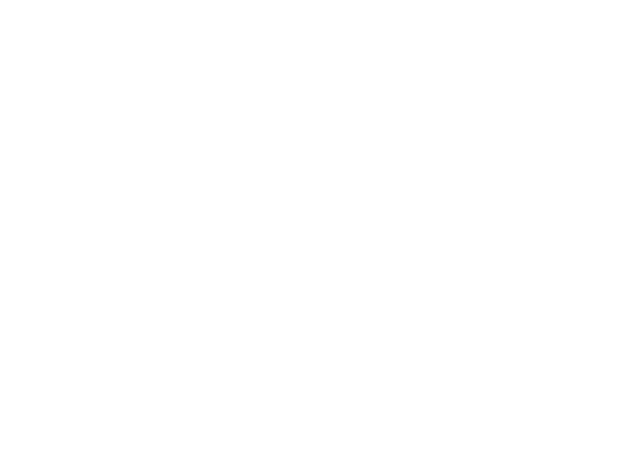
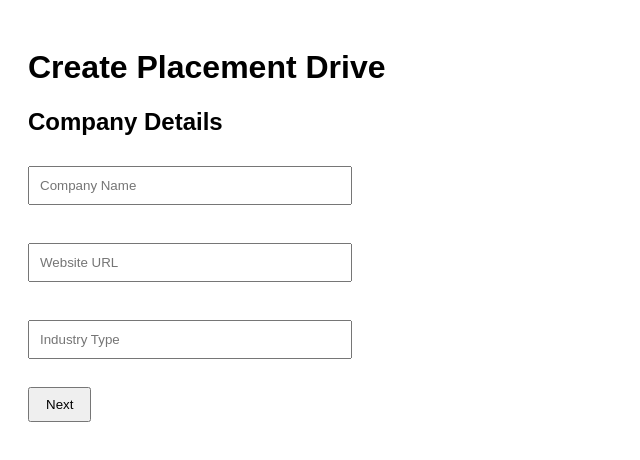
Before and after one commit to ananyaghosal5922-bit/placement-drive-admin, a React (Vite) app: page /edit/1 in a window 1280 px wide. Before the commit this address had no page. Shown: the top 460 px of the page, without its empty margins (0-640 px from the left). Built offline with nearby package versions, Linux system fonts and the light colour scheme.

Commit message:
added edit feature

```diff
--- a/src/pages/DriveDetails.jsx
+++ b/src/pages/DriveDetails.jsx
@@ -1,4 +1,4 @@
-import { useParams } from "react-router-dom";
+import {Link, useParams } from "react-router-dom";
 import useDriveStore from "../store/DriveStore";
 
 function DriveDetails() {
@@ -39,6 +39,10 @@ function DriveDetails() {
       <p>Email: {drive.email}</p>
 
       <p>Deadline: {drive.deadline}</p>
+
+      <Link to={`/edit/${drive.id}`}>
+     <button>Edit</button>
+     </Link>
     </div>
   );
 }
--- a/src/pages/MultistepForm.jsx
+++ b/src/pages/MultistepForm.jsx
@@ -1,4 +1,5 @@
 import { useState } from "react";
+import { useParams, useNavigate } from "react-router-dom";
 import { Formik, Form } from "formik";
 
 import { step1Schema } from "../validation/validation";
@@ -11,11 +12,24 @@ import Step4 from "../components/Step4";
 
 function MultiStepForm() {
   const [step, setStep] = useState(1);
-  const { addDrive } = useDriveStore();
+  const { id } = useParams();
+
+const navigate = useNavigate();
+
+const {
+  drives,
+  addDrive,
+  updateDrive,
+} = useDriveStore();
+
+const existingDrive = drives.find(
+  (drive) => drive.id === Number(id)
+);
 
   return (
     <Formik
-      initialValues={{
+      initialValues={
+         existingDrive || {
         companyName: "",
         website: "",
         industry: "",
@@ -32,12 +46,21 @@ function MultiStepForm() {
       validationSchema={step === 1 ? step1Schema : null}
       onSubmit={(values) => {
         console.log("Submitted!");
+
+        if(existingDrive){
+
+    updateDrive(values);
+
+      }else{
         addDrive({
        id: Date.now(),
       ...values,
      });
+    }
         console.log(values);
         alert("Placement Drive Created Successfully!");
+
+        navigate("/");
       }}
     >
       <Form>
--- a/src/routes/AppRoutes.jsx
+++ b/src/routes/AppRoutes.jsx
@@ -6,19 +6,12 @@ import DriveDetails from "../pages/DriveDetails";
 
 function AppRoutes() {
   return (
-    <Routes>
-      <Route path="/" element={<Dashboard />} />
-
-      <Route
-        path="/create"
-        element={<MultiStepForm />}
-      />
-
-      <Route
-        path="/drive/:id"
-        element={<DriveDetails />}
-      />
-    </Routes>
+      <Routes>
+  <Route path="/" element={<Dashboard />} />
+  <Route path="/create" element={<MultiStepForm />} />
+  <Route path="/drive/:id" element={<DriveDetails />} />
+  <Route path="/edit/:id" element={<MultiStepForm />} />
+ </Routes>
   );
 }
 
--- a/src/store/DriveStore.js
+++ b/src/store/DriveStore.js
@@ -9,6 +9,13 @@ const useDriveStore = create(
       addDrive: (drive) =>
         set((state) => ({
           drives: [...state.drives, drive],
+        })),
+
+       updateDrive: (updatedDrive) =>
+        set((state) => ({
+         drives: state.drives.map((drive) =>
+      drive.id === updatedDrive.id ? updatedDrive : drive
+       ),
         })),
 
       deleteDrive: (index) =>
```
